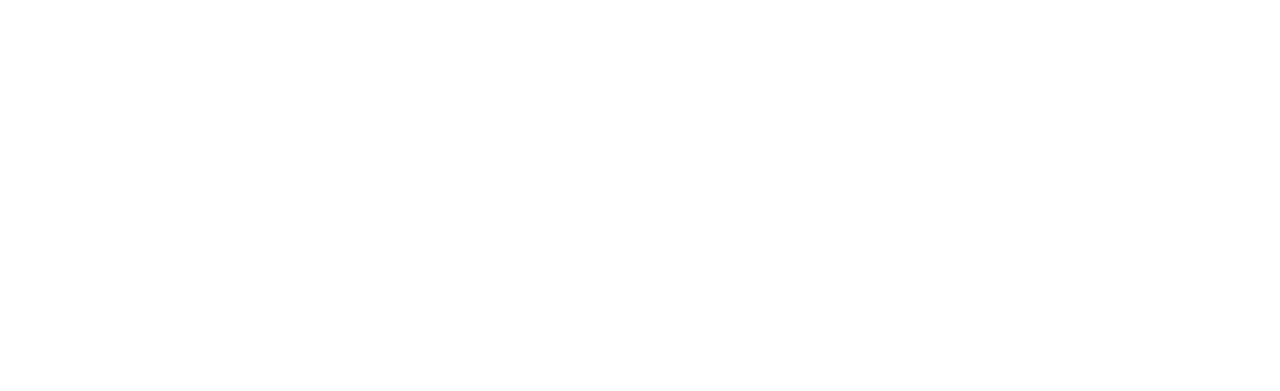
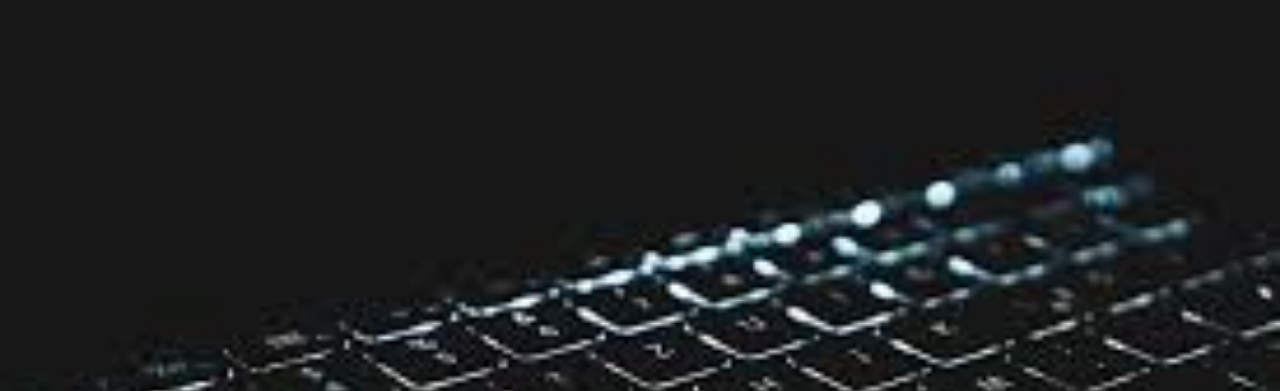
Before and after one commit to daluclemas/portfolio-website-task, a plain HTML site: page index.html in a window 1280 px wide. Shown: the top 391 px of the page. Drawn offline with Linux system fonts and the light colour scheme; files whose address does not match are found by name.

Commit message:
neww update

```diff
--- a/styles/style.css
+++ b/styles/style.css
@@ -47,7 +47,7 @@ h4{
 .container{
     width: 100%;
     height: 100vh;
-    background-image: url('lappys.jpeg');
+    background-image: url('/images/laptop.jpg');
     background-repeat: no-repeat;
     background-attachment: scroll;
     background-size: cover;
```
Also changed, not shown: images/laptop.jpg (added), lappys.jpeg (deleted).
